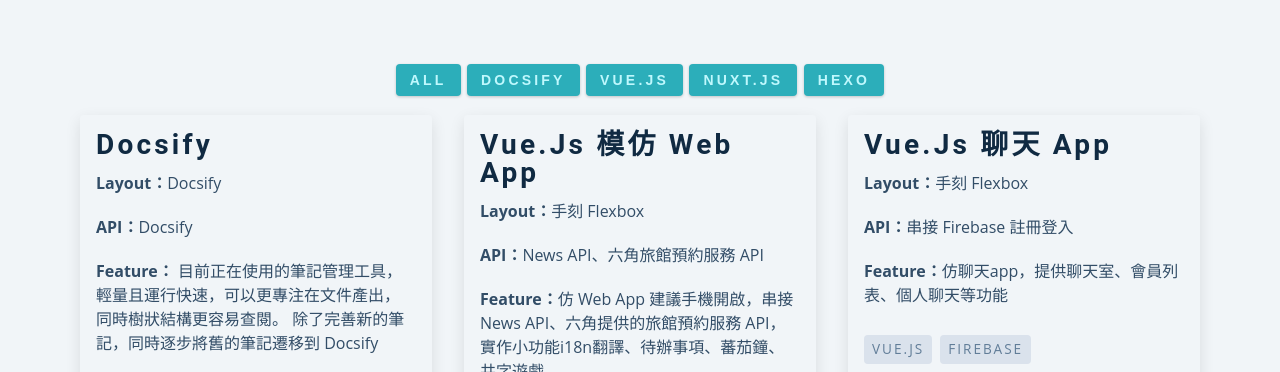
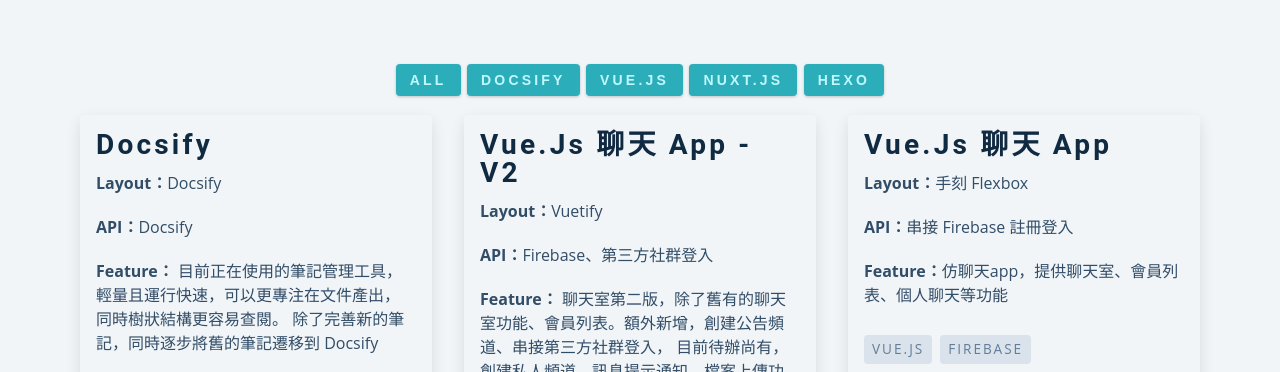
Before and after one commit to wuzhe0912/portfolio-app-gatsby, a Gatsby site: page /projects in a window 1280 px wide. Shown: the part 151-523 px from the top of the page. Built offline with nearby package versions, Linux system fonts and the light colour scheme; Gatsby itself is replaced by a stand-in of ours.

Commit message:
[feat]：新增demo，Vue.js 聊天 App 第二版

```diff
--- a/src/constants/project-list.js
+++ b/src/constants/project-list.js
@@ -22,13 +22,16 @@ export default [
     tag: 'Vue.js',
     list: [
       {
-        title: 'Vue.js 模仿 Web App',
-        layout: '手刻 Flexbox',
-        api: 'News API、六角旅館預約服務 API',
-        feature: '仿 Web App 建議手機開啟，串接 News API、六角提供的旅館預約服務 API，實作小功能i18n翻譯、待辦事項、蕃茄鐘、井字遊戲',
-        github: 'https://github.com/wuzhe0912/vue-tools-app',
-        link: 'https://vue-tools-app.netlify.app/',
-        tags: ['Vue.js', 'FlexBox'],
+        title: 'Vue.js 聊天 App - v2',
+        layout: 'Vuetify',
+        api: 'Firebase、第三方社群登入',
+        feature: `
+                  聊天室第二版，除了舊有的聊天室功能、會員列表。額外新增，創建公告頻道、串接第三方社群登入，
+                  目前待辦尚有，創建私人頻道、訊息提示通知、檔案上傳功能、email 註冊登入功能移植。
+                `,
+        github: 'https://github.com/wuzhe0912/vue-channel',
+        link: 'https://vue-chat-v2.netlify.app/',
+        tags: ['Vue.js', 'Firebase', 'Vuetify'],
       },
       {
         title: 'Vue.js 聊天 App',
@@ -38,6 +41,15 @@ export default [
         github: 'https://github.com/wuzhe0912/vue-firebase-chat',
         link: 'https://vue-firebase-chat.netlify.app/',
         tags: ['Vue.js', 'Firebase'],
+      },
+      {
+        title: 'Vue.js 模仿 Web App',
+        layout: '手刻 Flexbox',
+        api: 'News API、六角旅館預約服務 API',
+        feature: '仿 Web App 建議手機開啟，串接 News API、六角提供的旅館預約服務 API，實作小功能i18n翻譯、待辦事項、蕃茄鐘、井字遊戲',
+        github: 'https://github.com/wuzhe0912/vue-tools-app',
+        link: 'https://vue-tools-app.netlify.app/',
+        tags: ['Vue.js', 'FlexBox'],
       },
       {
         title: 'Vue.js 仿 後台 CMS',
```
